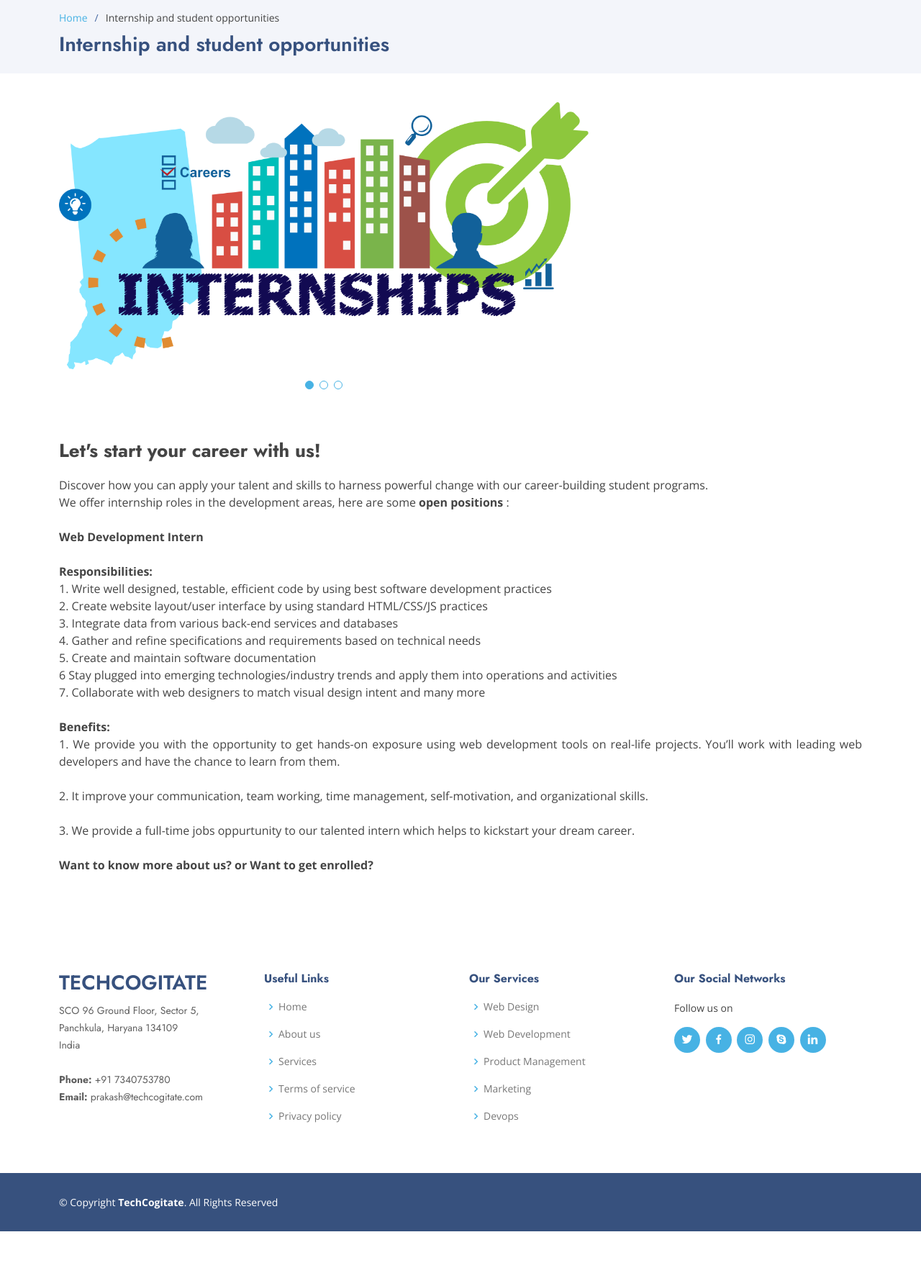
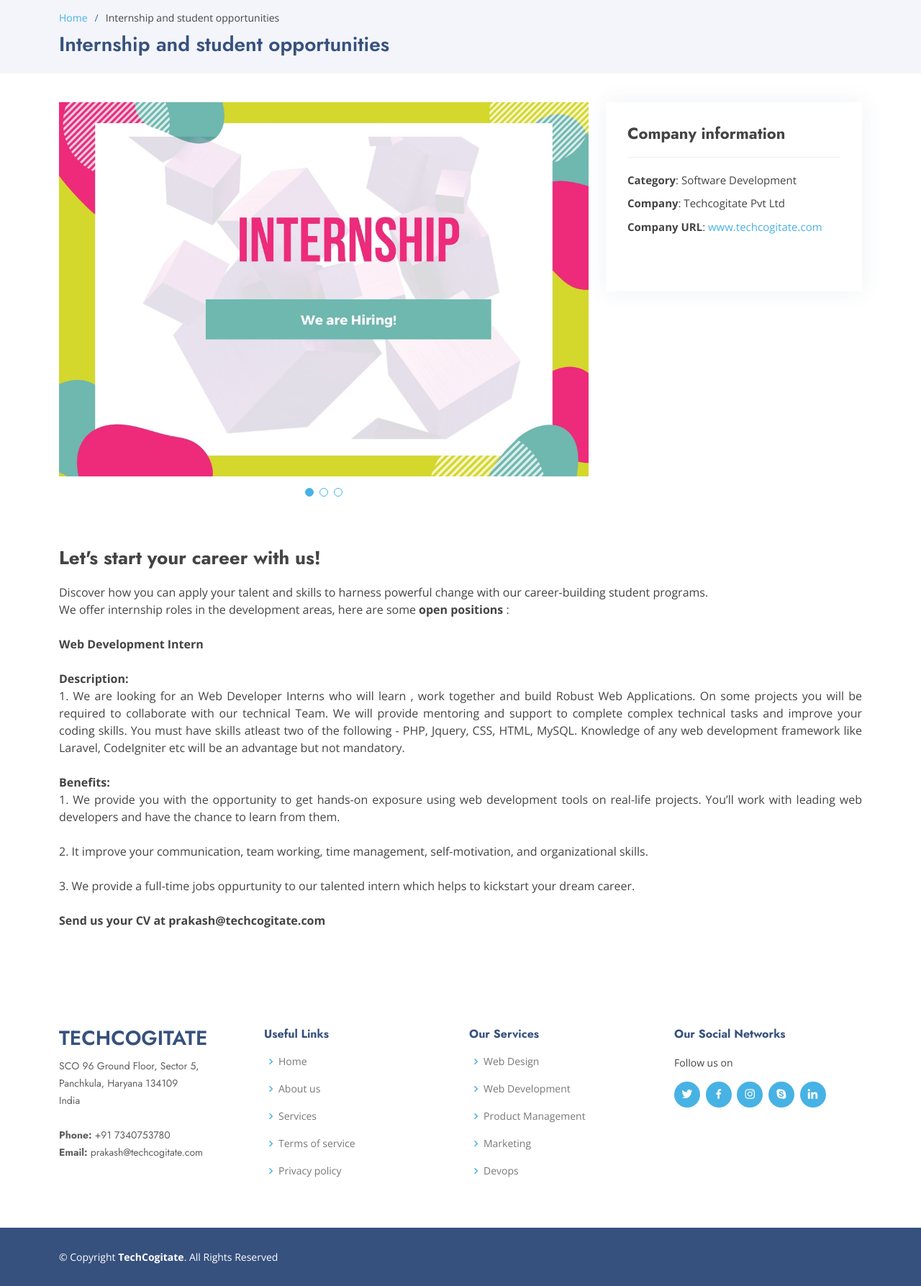
Before and after one commit to pcmishra22/techogitate, a PHP site: page /internship.html in a window 1280 px wide. Shown: the part 73-1860 px from the top of the page at 72% size. Before the commit the page ends 1784 px from the top, so only its background shows below. Run offline with PHP 8.4, Linux system fonts and the light colour scheme; some libraries are stand-ins or nearby versions.

Commit message:
internship page updated

```diff
--- a/assets/css/style.css
+++ b/assets/css/style.css
@@ -135,7 +135,7 @@ h1, h2, h3, h4, h5, h6 {
 }
 
 #header .logo img {
-  max-height: 40px;
+  max-height: 100px;
 }
 
 /*--------------------------------------------------------------
--- a/index.html
+++ b/index.html
@@ -537,7 +537,7 @@
               <div class="pic"><img src="assets/img/team/founder.jpeg" class="img-fluid" alt=""></div>
               <div class="member-info">
                 <h4>Prakash</h4>
-                <span>Founder</span>
+                <span>Senior Technical Architect</span>
                 <p>He is a Senior Full Stack Developer and Tech Architect having an experience of more than 15 years. </p>
                 <div class="social">
                   <!--<a href=""><i class="ri-twitter-fill"></i></a>
--- a/internship.html
+++ b/internship.html
@@ -48,12 +48,12 @@
 
       <nav id="navbar" class="navbar">
         <ul>
-          <li><a class="nav-link scrollto " href="#hero">Home</a></li>
+          <li><a class="nav-link scrollto " href="index.html">Home</a></li>
           <li><a class="nav-link scrollto" href="#about">About</a></li>
           <li><a class="nav-link scrollto" href="#services">Services</a></li>
           <li><a class="nav-link  active scrollto" href="#portfolio">Portfolio</a></li>
           <li><a class="nav-link scrollto" href="#team">Team</a></li>
-          <li><a class="nav-link scrollto" href="#cta">Internships</a></li>
+          <li><a class="nav-link scrollto" href="internship.html">Internships</a></li>
           <!--<li class="dropdown"><a href="#"><span>Drop Down</span> <i class="bi bi-chevron-down"></i></a>
             <ul>
               <li><a href="#">Drop Down 1</a></li>
@@ -107,15 +107,15 @@
               <div class="swiper-wrapper align-items-center">
 
                 <div class="swiper-slide">
-                  <img src="assets/img/portfolio/internship.jpg" alt="">
+                  <img src="assets/img/portfolio/Internships.jpg" alt="">
                 </div>
 
                 <div class="swiper-slide">
-                  <img src="assets/img/portfolio/internship.jpg" alt="">
+                  <img src="assets/img/portfolio/jointeams.jpg" alt="">
                 </div>
 
                 <div class="swiper-slide">
-                  <img src="assets/img/portfolio/internship.jpg" alt="">
+                  <img src="assets/img/portfolio/Internships.jpg" alt="">
                 </div>
 
               </div>
@@ -123,16 +123,19 @@
             </div>
           </div>
 
-          <!--<div class="col-lg-4">
+          <div class="col-lg-4">
             <div class="portfolio-info">
-              <h3>Project information</h3>
+              <h3>Company information</h3>
               <ul>
-                <li><strong>Category</strong>: Web design</li>
-                <li><strong>Client</strong>: ASU Company</li>
-                <li><strong>Project date</strong>: 01 March, 2020</li>
-                <li><strong>Project URL</strong>: <a href="#">www.example.com</a></li>
+                <li><strong>Category</strong>: Software Development</li>
+                <li><strong>Company</strong>: Techcogitate Pvt Ltd</li>
+                <!--<li><strong>Project date</strong>: 01 March, 2020</li>-->
+                <li><strong>Company URL</strong>: <a href="#">www.techcogitate.com</a></li>
+                <li><br></li>
+
+
               </ul>
-            </div>-->
+            </div></div>
             <div class="portfolio-description">
               <h2>Let's start your career with us!</h2>
               <p align="justify">
@@ -142,15 +145,9 @@
 
                 <br><strong>Web Development Intern</strong><br>
 
-                <br><strong>Responsibilities: </strong> <br>
+                <br><strong>Description: </strong> <br>
 
-                1. Write well designed, testable, efficient code by using best software development practices<br>
-                2. Create website layout/user interface by using standard HTML/CSS/JS practices <br>
-                3. Integrate data from various back-end services and databases<br>
-                4. Gather and refine specifications and requirements based on technical needs<br>
-                5. Create and maintain software documentation<br>
-                6 Stay plugged into emerging technologies/industry trends and apply them into operations and activities<br>
-                7. Collaborate with web designers to match visual design intent and many more<br>
+                1. We are looking for an Web Developer Interns who will learn , work together and build Robust Web Applications. On some projects you will be required to collaborate with our technical Team. We will provide mentoring and support to complete complex technical tasks and improve your coding skills. You must have skills atleast two of the following - PHP, Jquery, CSS, HTML, MySQL. Knowledge of any web development framework like Laravel, CodeIgniter etc will be an advantage but not mandatory.<br>
 
                 <br><strong>Benefits: </strong><br>
 
@@ -160,7 +157,7 @@
 
                 <br>3. We provide a full-time jobs oppurtunity to our talented intern which helps to kickstart your dream career. <br>
 
-                <br><strong> Want to know more about us? or Want to get enrolled?  </strong><br>
+                <br><strong> Send us your CV at prakash@techcogitate.com  </strong><br>
 
               </p>
             </div>
```
Also changed, not shown: assets/img/TE HCOGITATE.png (added), assets/img/portfolio/Internships.jpg (added), assets/img/portfolio/jointeams.jpg (added), assets/img/tech.png (added), assets/img/technew.png (added).
